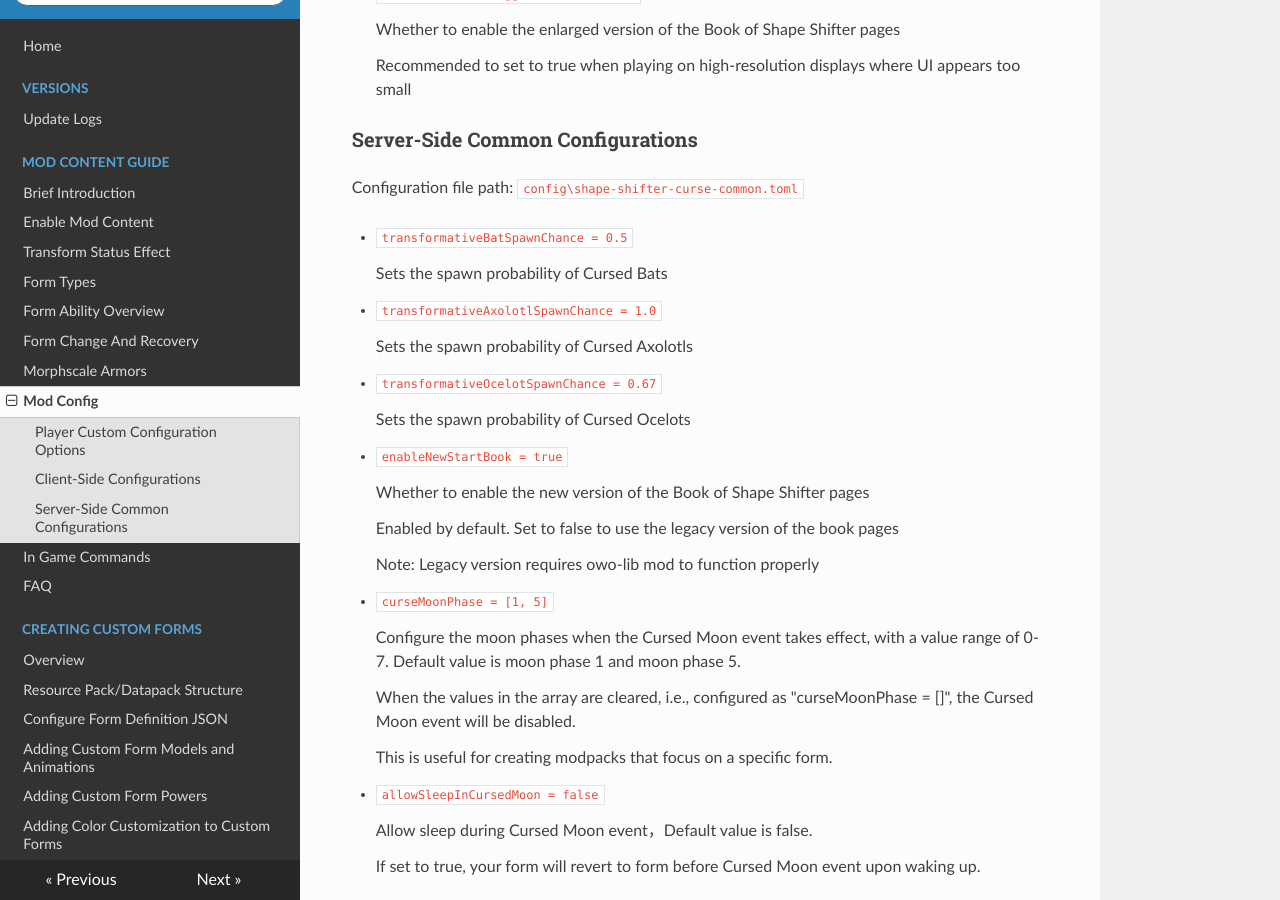
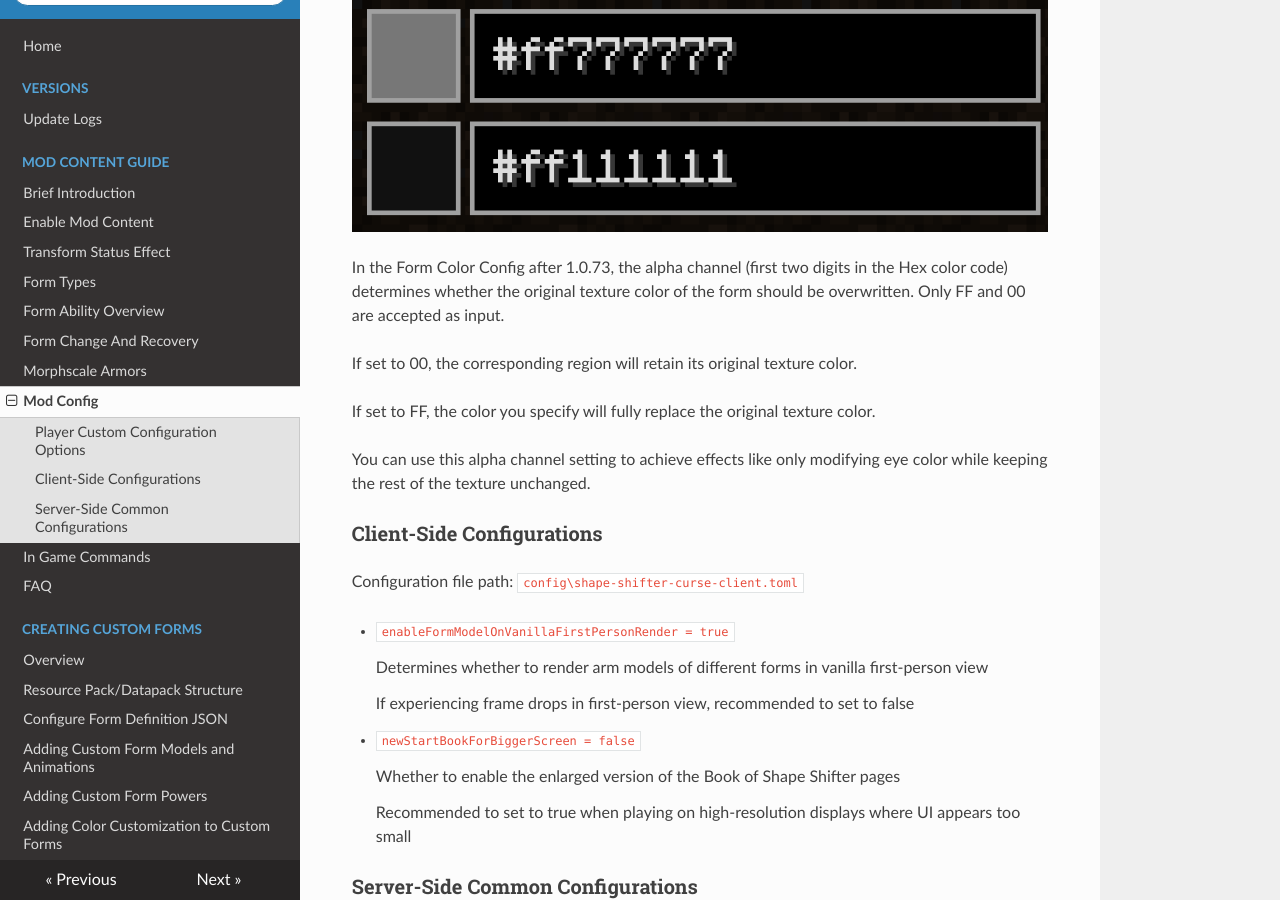
Before and after one commit to onixary/ssc_wiki_en, an MkDocs documentation site: the page built from docs/mod_content/mod_config.md, in a window 1280 px wide and 900 px high, scrolled down 1509 px. Built offline with MkDocs 1.6.1, drawn with Linux system fonts in a browser that asks for light colours; nearby versions of some CDN libraries.

Commit message:
update wiki

```diff
--- a/docs/mod_content/mod_config.md
+++ b/docs/mod_content/mod_config.md
@@ -44,6 +44,16 @@ Configuration file path: `config\shape-shifter-curse-client-custom.toml`
 - `accent2GreyReverse = false`
 
         Whether to reverse the grayscale value of accent color 2
+
+![form_color_config.png](../img/form_color_config.png)
+
+In the Form Color Config after 1.0.73, the alpha channel (first two digits in the Hex color code) determines whether the original texture color of the form should be overwritten. Only FF and 00 are accepted as input.
+
+If set to 00, the corresponding region will retain its original texture color.
+
+If set to FF, the color you specify will fully replace the original texture color.
+
+You can use this alpha channel setting to achieve effects like only modifying eye color while keeping the rest of the texture unchanged.
 
 ### Client-Side Configurations
 
```
Also changed, not shown: docs/mod_content/morphscale_armors.md (+7 -1 lines), docs/img/craft_morphscale_anklet.png, docs/img/craft_morphscale_cuish.png, docs/img/craft_morphscale_headring.png, docs/img/craft_morphscale_vest.png, docs/img/form_color_config.png (added), docs/img/morphscale_core_receipe.png (added).
